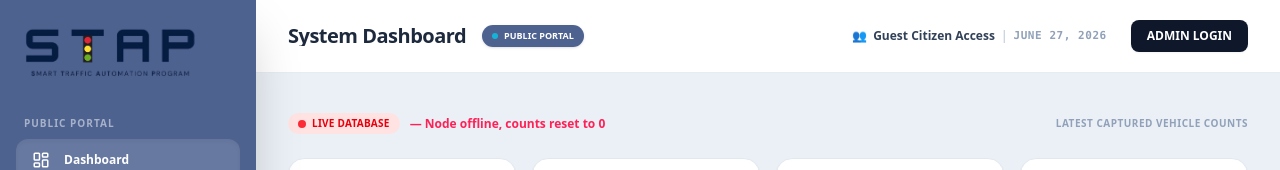
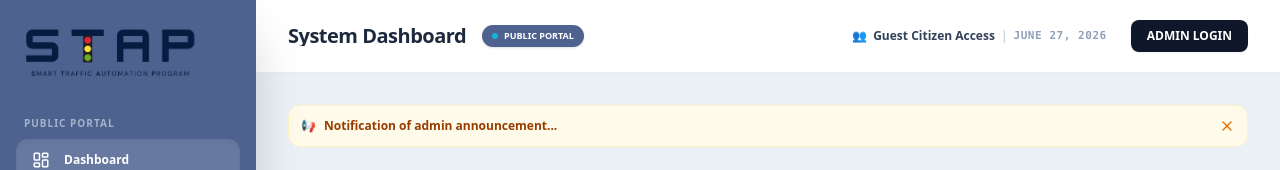
Before and after one commit to YunataDekustaken/STAP-HUB, a React (Vite) app: page / in a window 1280 px wide. Shown: the top 170 px of the page. Built offline with nearby package versions, Linux system fonts and the light colour scheme; no server answers; the database is empty.

Commit message:
public dashboard improvements

```diff
--- a/src/components/DashboardTab.tsx
+++ b/src/components/DashboardTab.tsx
@@ -80,6 +80,12 @@ export default function DashboardTab({
     <div className="space-y-6" id="dashboard-tab">
 
       {/* 2. Notification / Active Bar */}
+      <div className="bg-amber-50 border border-amber-100 p-3 rounded-xl flex items-center justify-between text-xs font-semibold mb-4">
+        <div className="text-amber-800 font-bold flex items-center gap-2">
+          <span>📢</span> Notification of admin announcement...
+        </div>
+        <X className="h-4 w-4 text-amber-600 cursor-pointer hover:text-amber-900" />
+      </div>
       <div className="flex items-center justify-between text-xs font-semibold pt-2">
         <div className="flex items-center gap-2.5">
           <span className={`px-2.5 py-1 rounded-full text-[10px] font-bold tracking-wide flex items-center gap-1.5 ${
@@ -424,6 +430,24 @@ export default function DashboardTab({
             Streams are sourced directly from STAP Node hardware at the intersection via local network.
           </div>
 
+          {/* Traffic Analytics and Logs area */}
+          <div className="bg-white p-5 rounded-2xl border border-slate-200 shadow-xs space-y-4">
+             <div className="flex justify-between items-center">
+                <span className="text-[9px] text-slate-400 font-bold uppercase tracking-widest block">TRAFFIC ANALYTICS</span>
+                <span className="text-[9px] text-emerald-600 font-bold bg-emerald-50 px-2 py-0.5 rounded-full">5 MIN INTERVAL</span>
+             </div>
+             <div className="text-2xl font-black text-slate-800">89% LOS</div>
+             <p className="text-[11px] text-slate-500 font-medium">Level of Service (LOS) Efficiency</p>
+          </div>
+
+          <div className="bg-rose-50 p-5 rounded-2xl border border-rose-100 shadow-xs space-y-3">
+             <span className="text-[9px] text-rose-500 font-bold uppercase tracking-widest block">LIVE TRAFFIC LOGS</span>
+             <div className="text-[11px] text-rose-800 font-medium leading-relaxed">
+               - 10:24 AM: Accident detected on East lane.<br/>
+               - 09:15 AM: Gridlock resolved on South lane.<br/>
+               - 08:00 AM: Peak hour flow optimization.
+             </div>
+          </div>
         </div>
       </div>
     </div>
```
